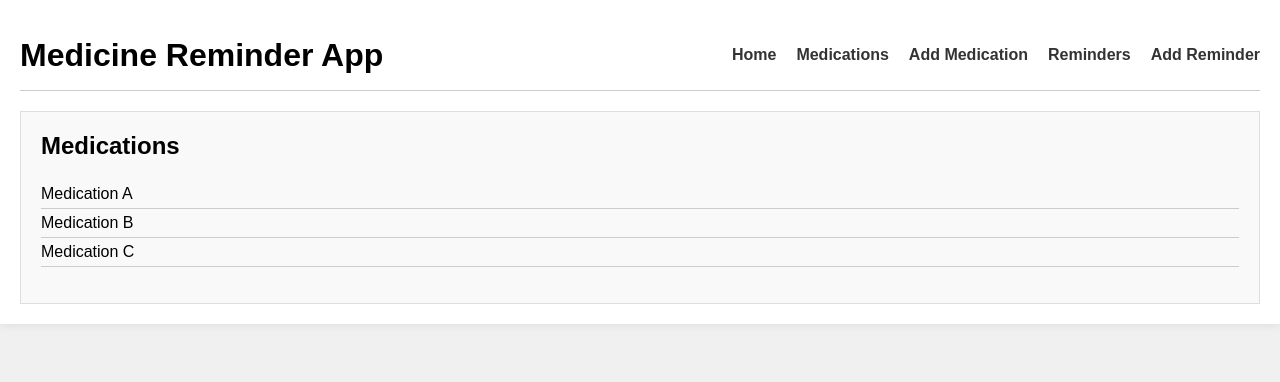
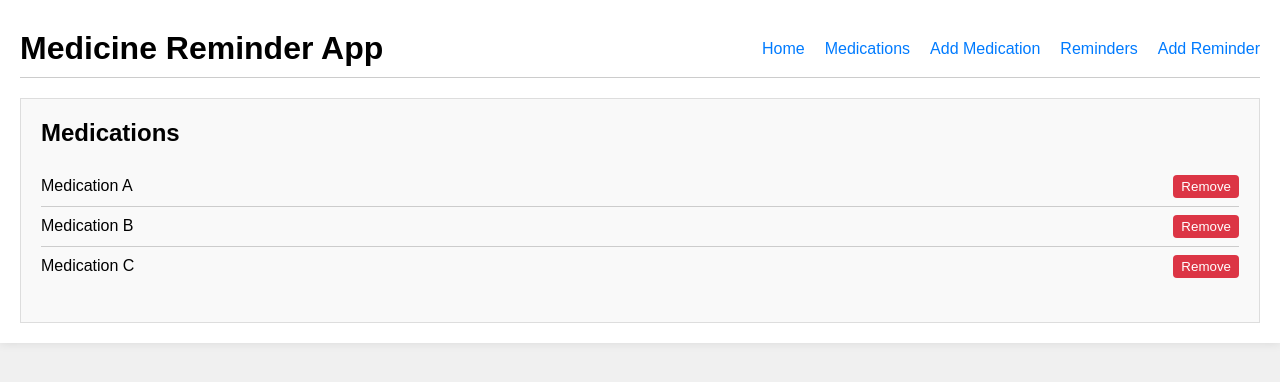
Before and after one commit to piyushjadhav2804/MediSafe, a React (Create React App) app: page /medications in a window 1280 px wide. Shown: the top 382 px of the page. Built offline with nearby package versions, Linux system fonts and the light colour scheme.

Commit message:
added remove functionality

```diff
--- a/src/components/App.js
+++ b/src/components/App.js
@@ -1,12 +1,12 @@
-import AddMedicationForm from "./AddMedicationForm";
+import React, { useState } from "react";
+import { BrowserRouter as Router, Routes, Route } from "react-router-dom";
 import Header from "./Header";
 import MedicationList from "./MedicationList";
-import { useState } from "react";
-import { BrowserRouter as Router, Routes, Route } from "react-router-dom";
-import '../styles/App.css';
+import AddMedicationForm from "./AddMedicationForm";
 import Reminder from "./Reminder";
 import AddReminder from "./AddReminder";
 import Home from "./Home";
+import "../styles/App.css";
 
 function App() {
   const [medications, setMedications] = useState([
@@ -16,20 +16,26 @@ function App() {
   ]);
 
   const [reminders, setReminders] = useState([
-    { id: 1, name: "Medication A" },
-    { id: 2, name: "Medication B" },
-    { id: 3, name: "Medication C" },
-  ]); // State for reminders
+    { id: 1, text: "Reminder A" },
+    { id: 2, text: "Reminder B" },
+    { id: 3, text: "Reminder C" },
+  ]);
 
   const addMedication = (medicationName) => {
     const newMedication = {
-      id: new Date().getTime(), // You can use a better ID generation method
+      id: new Date().getTime(),
       name: medicationName,
     };
     setMedications([...medications, newMedication]);
   };
 
-  // Function to add reminders
+  const removeMedication = (medicationId) => {
+    const updatedMedications = medications.filter(
+      (medication) => medication.id !== medicationId
+    );
+    setMedications(updatedMedications);
+  };
+
   const addReminder = (reminderText) => {
     const newReminder = {
       id: new Date().getTime(),
@@ -38,16 +44,42 @@ function App() {
     setReminders([...reminders, newReminder]);
   };
 
+  const removeReminder = (reminderId) => {
+    const updatedReminders = reminders.filter(
+      (reminder) => reminder.id !== reminderId
+    );
+    setReminders(updatedReminders);
+  };
+
   return (
     <div className="App">
       <Router>
         <Header />
         <Routes>
-          <Route path="/" Component={Home} />
-          <Route path="/medications" element={<MedicationList medications={medications}/>} />
-          <Route path="/add-medication" element={<AddMedicationForm addMedication={addMedication} />} />
-          <Route path="/reminders" element={<Reminder reminder={reminders}/>} />
-          <Route path="/add-reminder" element={<AddReminder addReminder={addReminder} />} />
+          <Route path="/" element={<Home />} />
+          <Route
+            path="/medications"
+            element={
+              <MedicationList
+                medications={medications}
+                removeMedication={removeMedication}
+              />
+            }
+          />
+          <Route
+            path="/add-medication"
+            element={<AddMedicationForm addMedication={addMedication} />}
+          />
+          <Route
+            path="/reminders"
+            element={
+              <Reminder reminders={reminders} removeReminder={removeReminder} />
+            }
+          />
+          <Route
+            path="/add-reminder"
+            element={<AddReminder addReminder={addReminder} />}
+          />
         </Routes>
       </Router>
     </div>
--- a/src/components/Home.js
+++ b/src/components/Home.js
@@ -4,7 +4,6 @@ function Home() {
   return (
     <div>
       <h2>Welcome to Medicine Reminder App</h2>
-      <p>This is the home page of the app.</p>
     </div>
   );
 }
--- a/src/components/MedicationList.js
+++ b/src/components/MedicationList.js
@@ -1,13 +1,19 @@
+// MedicationList.js
 import React from "react";
-import '../styles/MedicationList.css';
+import "../styles/MedicationList.css";
 
-const MedicationList = ({ medications }) => {
+const MedicationList = ({ medications, removeMedication }) => {
   return (
     <div className="medication-list">
       <h2>Medications</h2>
       <ul>
         {medications.map((medication) => (
-          <li key={medication.id}>{medication.name}</li>
+          <li key={medication.id}>
+            {medication.name}
+            <button onClick={() => removeMedication(medication.id)}>
+              Remove
+            </button>
+          </li>
         ))}
       </ul>
     </div>
--- a/src/components/Reminder.js
+++ b/src/components/Reminder.js
@@ -1,19 +1,20 @@
+// Reminder.js
 import React from "react";
 import "../styles/MedicationList.css";
 
-const Reminder = ({ reminder }) => {
+const Reminder = ({ reminders, removeReminder }) => {
   return (
     <div className="medication-list">
       <h2>Reminder</h2>
 
-      {console.log("reminder: ", reminder)}
       <ul>
-        {reminder.map((reminder) => (
-          <li key={reminder.id}>{reminder.name}</li>
+        {reminders.map((reminder) => (
+          <li key={reminder.id}>
+            {reminder.text}
+            <button onClick={() => removeReminder(reminder.id)}>Remove</button>
+          </li>
         ))}
       </ul>
-
-
     </div>
   );
 };
--- a/src/styles/AddMedicationForm.css
+++ b/src/styles/AddMedicationForm.css
@@ -32,3 +32,17 @@
 .add-medication-form button:hover {
   background-color: #0056b3;
 }
+
+.add-medication-form button[type="submit"] {
+  background-color: #007bff;
+  color: white;
+  border: none;
+  padding: 8px 16px;
+  border-radius: 4px;
+  cursor: pointer;
+  transition: background-color 0.3s, color 0.3s;
+}
+
+.add-medication-form button[type="submit"]:hover {
+  background-color: #0056b3;
+}
--- a/src/styles/App.css
+++ b/src/styles/App.css
@@ -8,7 +8,7 @@ body {
 
 .App {
   /* max-width: 800px; */
-  margin: 0 auto;
+  margin: 0;
   padding: 20px;
   background-color: white;
   box-shadow: 0px 0px 10px rgba(0, 0, 0, 0.1);
--- a/src/styles/Header.css
+++ b/src/styles/Header.css
@@ -14,15 +14,24 @@
 .nav-list {
   list-style: none;
   display: flex;
-  gap: 20px;
+  margin: 0;
+  padding: 0;
+}
+
+.nav-item {
+  margin-right: 20px;
+}
+
+.nav-item:last-child {
+  margin-right: 0;
 }
 
 .nav-item a {
   text-decoration: none;
-  color: #333;
-  font-weight: bold;
+  color: #007bff;
+  transition: color 0.3s;
 }
 
 .nav-item a:hover {
-  color: #007bff;
+  color: #0056b3;
 }
--- a/src/styles/MedicationList.css
+++ b/src/styles/MedicationList.css
@@ -16,6 +16,27 @@
 }
 
 .medication-list li {
-  padding: 5px 0;
+  display: flex;
+  justify-content: space-between;
+  align-items: center;
+  padding: 8px 0;
   border-bottom: 1px solid #ccc;
 }
+
+.medication-list li:last-child {
+  border-bottom: none;
+}
+
+.medication-list button {
+  background-color: #dc3545;
+  color: white;
+  border: none;
+  padding: 4px 8px;
+  border-radius: 4px;
+  cursor: pointer;
+  transition: background-color 0.3s, color 0.3s;
+}
+
+.medication-list button:hover {
+  background-color: #c82333;
+}
```
